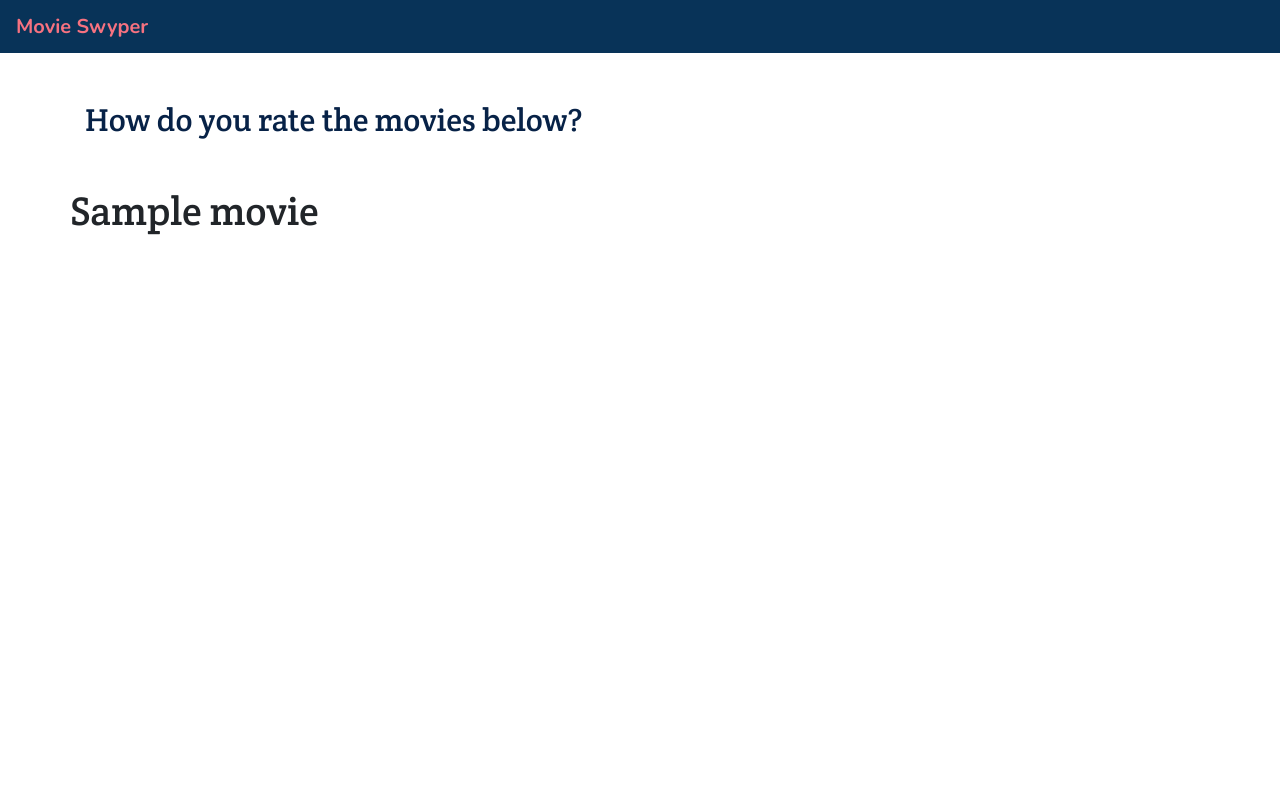
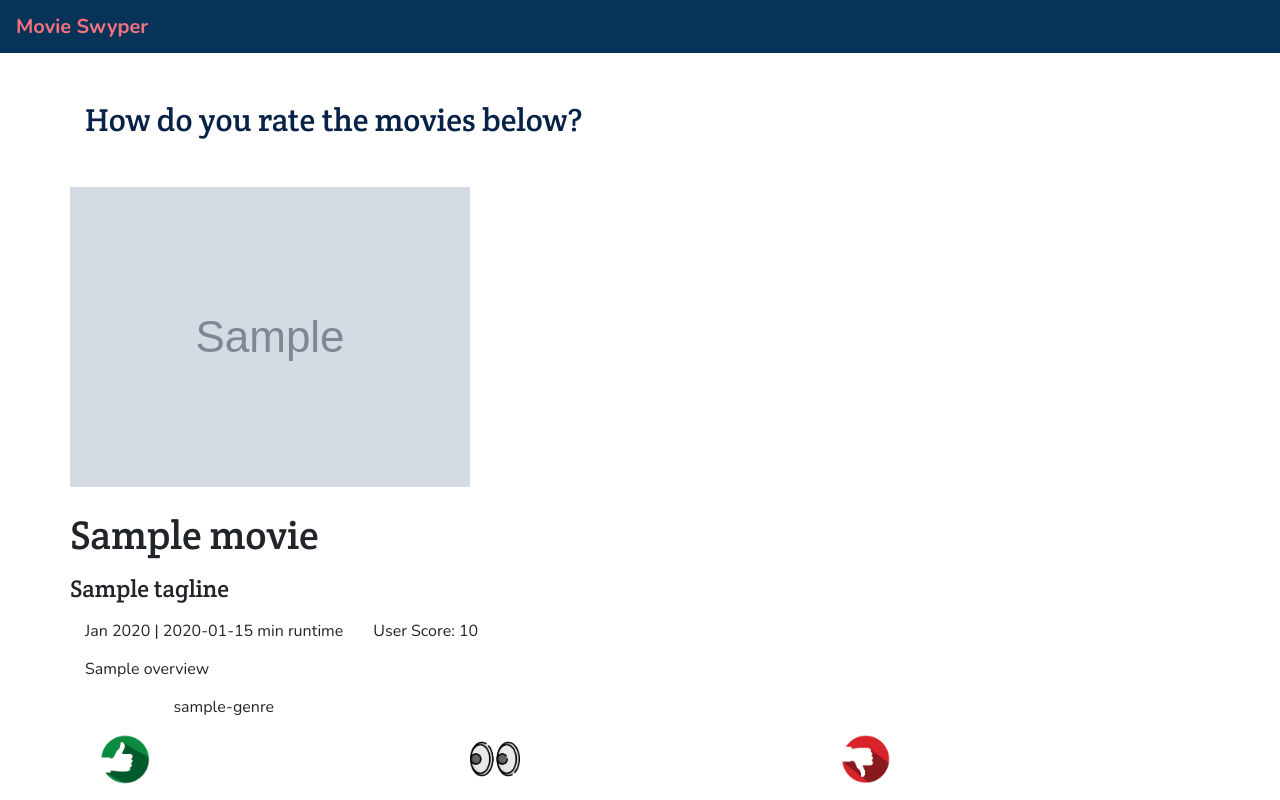
Before and after one commit to mirjamuher/movie-swyper, a Django app: template project/movieswyper/templates/movieswyper/select_movies_mobile.html in a window 1280 px wide. Run offline with Django 3.2, Linux system fonts and the light colour scheme; the template is opened without the code that fills it: most values are stand-ins (such as "Sample title", 1, 10 or a date in 2020); grey boxes marked "Sample" are stand-in pictures; style sheets or scripts are compiled from the project's sources; parts of the project's set-up code (start-up, migrations or seed data) failed here and were passed over; some libraries are stand-ins or nearby versions.

Commit message:
included pic representations of user rating, in the process of connecting them to the db model MovieRating

```diff
--- a/project/movieswyper/models/profile.py
+++ b/project/movieswyper/models/profile.py
@@ -26,6 +26,10 @@ def save_user_profile(sender, instance, **kwargs):
 
 
 class UserMovieRating(models.Model):
+    """
+    Users (ForeignKey) rate Movies (ForeignKey) with attribute rating.
+    {1: liked; 2: disliked; 3: interested;}
+    """
     user = models.ForeignKey(User, on_delete=models.CASCADE)
     movie = models.ForeignKey('Movie', on_delete=models.CASCADE)
     rating = models.IntegerField()
--- a/project/movieswyper/static/movieswyper/scss/starter.scss
+++ b/project/movieswyper/static/movieswyper/scss/starter.scss
@@ -87,7 +87,7 @@ body {
     font: 100% $font-family-base;
 }
 
-.genre {
+.genre {  // What is this? Is it useful? Is it doing anything?
     color: $black;
 }
 
@@ -101,6 +101,15 @@ body {
     margin-right: 0 !important;
     border: none;
     border-radius: 10px;
+}
+
+.genre-tag {
+    text-align: center;
+    margin-left: 0 !important;
+    margin-right: 10px !important;
+    border: none;
+    border-radius: 10px;
+    display: inline;
 }
 
 @each $genreName, $color in $genre-colors {
@@ -118,6 +127,12 @@ body {
             color: map-get($map: $genre-font-color, $key: $genreName);
         }
     }
+
+    .genre-#{$genreName}-selected {
+        border: $color solid 1px;
+        color: map-get($map: $genre-font-color, $key: $genreName);
+        background-color: $color;
+    }
 }
 
 // To compile: $ npm run css-compile
--- a/project/movieswyper/templates/movieswyper/movie_info_card.html
+++ b/project/movieswyper/templates/movieswyper/movie_info_card.html
@@ -1,14 +1,44 @@
-<h1> {{ movie.title }} </h1>
-<!-- TODO: Later on figure out how to put in production company info etc. -->
+<!-- TODO: Make this prettier -->
+
+{% if movie.backdrop_path %}
+    <img src="{{ movie.get_full_backdrop_url }}" class="img-fluid" alt="{{ movie.title }} alt_poster">
+{% else %}
+    <img src="{{ movie.get_full_poster_url }}" alt="{{ movie.title }} poster">
+{% endif %}
+
+<div class="container">
+    <div class="row mt-4">
+        <h1 class="text-center"> {{ movie.title }} </h1>
+    </div>
+    {% if movie.tagline %}
+        <div class="row my-2">
+            <h4 class="text-center"> {{ movie.tagline }} </h4>
+        </div>
+    {% endif %}
+    <div class="row">
+        <div class="col-md-auto">
+            <p class="font-weight-light">{{ movie.release_date|date:"M Y" }} | {{ movie.runtime }} min runtime</p>
+        </div>
+        <div class="col-md-auto">
+            <p class="font-weight-light">User Score: {{ movie.vote_average }}</p>
+        </div>
+    </div>
+    <row>
+        <p> {{ movie.overview }}</p>
+    </row>
+    <row> <!-- Prettify the genre tags later! Movie "Wolfwalker" is good for testing -->
+        <div class="col-md-auto" id="genre-container">
+            <div class="row">
+                {% for genre in movie.get_ordered_genres %}
+                    <div class="col-3 genre-tag genre-{{ genre.name|slugify }}-selected">
+                        <p> {{ genre.name|slugify }} </p>
+                    </div>
+                {% endfor %}
+            </div>
+        </div>
+    </row>
+    {% include 'movieswyper/rate_movie.html' %}
+</div>
 
 
-<!-- PUT IN HERE A BACKGROUND OF THE BACKDROP faded out -->
-<!-- PUT IN HERE A SHARP IMAGE (Border?) OF THE POSTER faded out -->
-
-<!-- PUT HERE MOVIE TITLE -->
-<!-- PUT HERE RUNTIME & CO in small and slightly greyed out-->
-
-<!-- PUT HERE MOVIE DESCRIPTION -->
-<!-- PUT HERE COLOURFUL GENRE TAGS -->
-
 <!-- PUT HERE RATING OPTIONS and somehow tie them into the user profile databse... -->
--- /dev/null
+++ b/project/movieswyper/templates/movieswyper/rate_movie.html
@@ -0,0 +1,41 @@
+{% load static %}
+
+<!-- add three pictures next to each other with row - col -->
+
+<!-- clicking them automatically adds rating to database AND colors card & movie background in applicable rating -->
+<!-- 1: liked; 2: disliked; 3: interested -->
+
+{% comment %} <div class="container">
+    <div class="row">
+        <div class = "col-4">
+            <img src="{% static 'movieswyper/images/thumbs_up.png' %}" alt="Like" height="50">
+        </div>
+        <div class = "col-4">
+            <img src="{% static 'movieswyper/images/eyes.png' %}" alt="Interested" height="50">
+        </div>
+        <div class = "col-4">
+            <img src="{% static 'movieswyper/images/thumbs_down.png' %}" alt="Dislike" height="50">
+        </div>
+    </div>
+</div> {% endcomment %}
+
+<form action="{% url 'movieswyper:select_movies' %}" method="post">
+    {% csrf_token %}
+    <div class="container">
+        <div class="row">
+            <div class = "col-4">
+                <input type="image" src="{% static 'movieswyper/images/thumbs_up.png' %}" alt="Like" height="50">
+            </div>
+            <div class = "col-4">
+                <img src="{% static 'movieswyper/images/eyes.png' %}" alt="Interested" height="50">
+            </div>
+            <div class = "col-4">
+                <img src="{% static 'movieswyper/images/thumbs_down.png' %}" alt="Dislike" height="50">
+            </div>
+        </div>
+    </div>
+</form>
+
+<!-- Idea 1: Make the images buttons with background images -->
+<!-- Idea 2: Make each image its own form that has a hidden input field which contains the movie id -->
+<!-- Idea 3: Have the JavaScript handle the POST request -> would need to put movie-id into javascritp through data-attribute -->
--- a/project/project/settings.py
+++ b/project/project/settings.py
@@ -11,6 +11,7 @@ https://docs.djangoproject.com/en/3.2/ref/settings/
 """
 
 #TODO: Before deploy, find different way to hide keys (now in local_settings)
+#TODO: Before deploy, find a save way to serve static files https://docs.djangoproject.com/en/3.2/howto/static-files/
 
 from pathlib import Path
 
```
Also changed, not shown: project/movieswyper/models/movie.py (+12 -1 lines), project/movieswyper/templates/movieswyper/select_movies.html (+8 -5 lines), project/movieswyper/views/select.py (+19 -4 lines), project/scripts/get_tmdb_data.py (+2 -8 lines), README.md, project/movieswyper/static/movieswyper/images/eyes.png (added), project/movieswyper/static/movieswyper/images/thumbs_down.png (added), project/movieswyper/static/movieswyper/images/thumbs_up.png (added), 1 other file.
